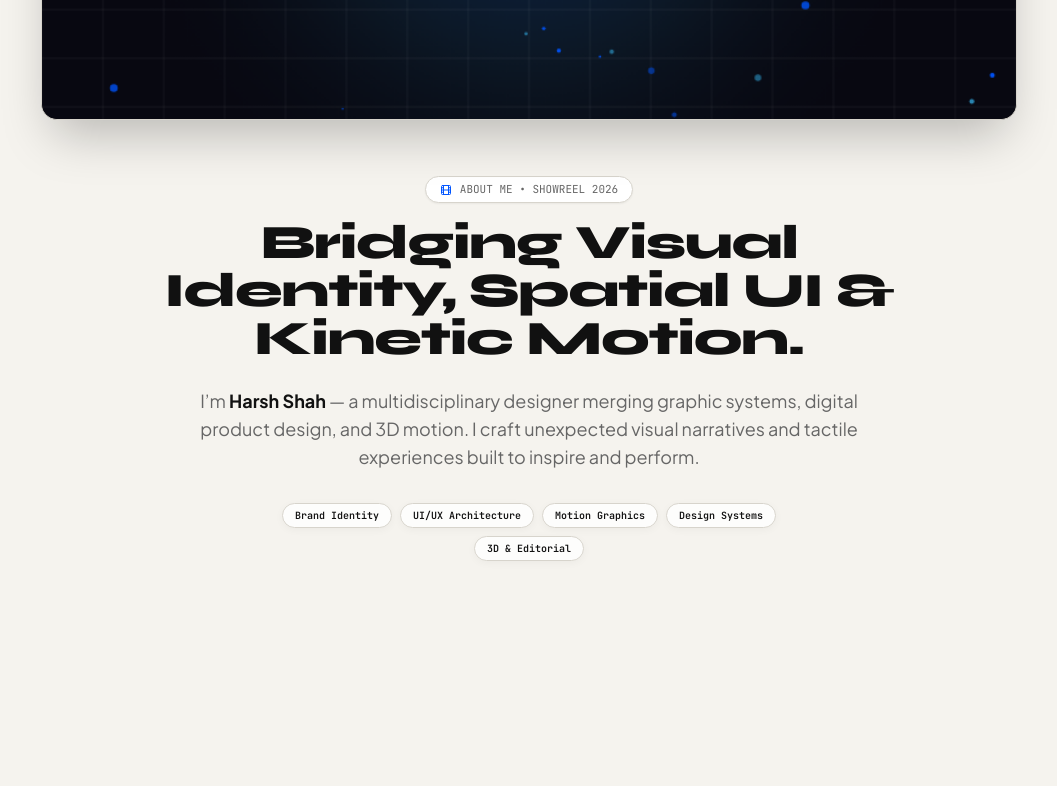
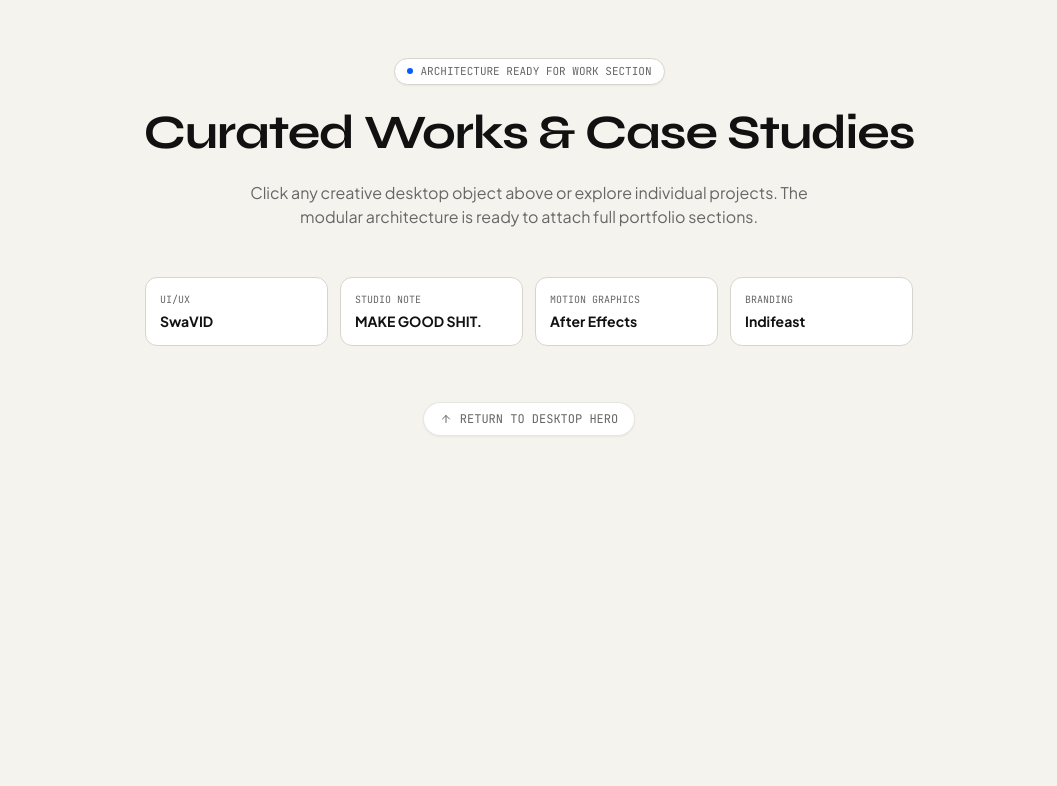
Before and after one commit to sharsh290621-glitch/Portfolio, a React (Vite) app: page / in a window 1280 px wide. Shown: the part 1380-2166 px from the top of the page, without its empty margins (111-1168 px from the left). After the commit the page ends 1928 px from the top, so only its background shows below. Built offline with nearby package versions, Linux system fonts and the light colour scheme; a web font is replaced by a local one.

Commit message:
style: video peeks into hero section, removed bottom text block, set dot grid opacity to 25%

```diff
--- a/src/App.jsx
+++ b/src/App.jsx
@@ -45,8 +45,8 @@ function PortfolioApp() {
   return (
     <div className="relative min-h-screen bg-studio-bg dark:bg-studio-bg-dark text-studio-dark dark:text-studio-light-text selection:bg-studio-blue selection:text-white transition-colors duration-300">
       {/* Continuous Global Dot Grid & Noise Texture (Flows across the entire page without partitions) */}
-      <div className="fixed inset-0 studio-grid-pattern pointer-events-none z-0" />
-      <div className="fixed inset-0 studio-noise pointer-events-none opacity-40 dark:opacity-30 z-0" />
+      <div className="fixed inset-0 studio-grid-pattern pointer-events-none opacity-25 z-0" />
+      <div className="fixed inset-0 studio-noise pointer-events-none opacity-30 dark:opacity-20 z-0" />
 
       {/* Main Page Content */}
       <div className="relative z-10">
--- a/src/components/AboutShowreelSection.jsx
+++ b/src/components/AboutShowreelSection.jsx
@@ -314,9 +314,9 @@ export default function AboutShowreelSection({ onOpenProject }) {
   return (
     <section
       id="about-showreel"
-      className="relative z-20 w-full py-16 sm:py-24 md:py-28 flex flex-col items-center justify-center select-none"
+      className="relative z-20 w-full pt-0 pb-16 sm:pb-24 -mt-24 sm:-mt-32 md:-mt-40 flex flex-col items-center justify-center select-none"
     >
-      {/* 1. Featured Showreel Video Frame (60-70% Viewport Width) */}
+      {/* 1. Featured Showreel Video Frame (60-70% Viewport Width, peeking into hero fold) */}
       <div className="w-full max-w-4xl lg:max-w-5xl px-4 sm:px-6">
         <motion.div
           ref={videoContainerRef}
@@ -475,61 +475,6 @@ export default function AboutShowreelSection({ onOpenProject }) {
           </div>
         </motion.div>
       </div>
-
-      {/* 2. Creative Headline & Short Biography Below Video */}
-      <div className="w-full max-w-4xl lg:max-w-5xl px-4 sm:px-6 pt-10 sm:pt-14 text-center">
-        {/* Creative Section Badge */}
-        <motion.div
-          initial={{ opacity: 0, y: 15 }}
-          whileInView={{ opacity: 1, y: 0 }}
-          viewport={{ once: true }}
-          transition={{ duration: 0.6 }}
-          className="inline-flex items-center gap-2 px-3.5 py-1 rounded-full bg-white dark:bg-studio-surface-dark border border-studio-border dark:border-studio-border-dark font-mono text-[11px] text-studio-muted dark:text-studio-muted-dark shadow-sm mb-4"
-        >
-          <Film size={12} className="text-studio-blue" />
-          <span>ABOUT ME • SHOWREEL 2026</span>
-        </motion.div>
-
-        {/* Creative Headline for Video */}
-        <motion.h2
-          initial={{ opacity: 0, y: 20 }}
-          whileInView={{ opacity: 1, y: 0 }}
-          viewport={{ once: true }}
-          transition={{ duration: 0.7, delay: 0.1 }}
-          className="text-2xl sm:text-3xl md:text-4xl lg:text-5xl font-display font-black tracking-tight text-studio-dark dark:text-white leading-[1.15] max-w-3xl mx-auto"
-        >
-          Bridging Visual Identity, Spatial UI &amp; Kinetic Motion.
-        </motion.h2>
-
-        {/* Short Biography Description */}
-        <motion.p
-          initial={{ opacity: 0, y: 18 }}
-          whileInView={{ opacity: 1, y: 0 }}
-          viewport={{ once: true }}
-          transition={{ duration: 0.7, delay: 0.2 }}
-          className="mt-4 sm:mt-6 text-sm sm:text-base md:text-lg text-studio-muted dark:text-studio-muted-dark font-sans leading-relaxed max-w-2xl mx-auto"
-        >
-          I’m <span className="font-bold text-studio-dark dark:text-white">Harsh Shah</span> — a multidisciplinary designer merging graphic systems, digital product design, and 3D motion. I craft unexpected visual narratives and tactile experiences built to inspire and perform.
-        </motion.p>
-
-        {/* Creative Disciplines Pills */}
-        <motion.div
-          initial={{ opacity: 0, y: 15 }}
-          whileInView={{ opacity: 1, y: 0 }}
-          viewport={{ once: true }}
-          transition={{ duration: 0.6, delay: 0.3 }}
-          className="mt-6 sm:mt-8 flex flex-wrap items-center justify-center gap-2 max-w-xl mx-auto"
-        >
-          {['Brand Identity', 'UI/UX Architecture', 'Motion Graphics', 'Design Systems', '3D & Editorial'].map((tag) => (
-            <span
-              key={tag}
-              className="px-3 py-1 rounded-full bg-white/80 dark:bg-studio-surface-dark border border-studio-border dark:border-studio-border-dark font-mono text-[10px] font-semibold text-studio-dark dark:text-white shadow-subtle"
-            >
-              {tag}
-            </span>
-          ))}
-        </motion.div>
-      </div>
     </section>
   );
 }
--- a/src/styles/index.css
+++ b/src/styles/index.css
@@ -25,16 +25,16 @@
   }
 }
 
-/* Studio Desktop Grid Pattern with clear tactile visibility in light and dark */
+/* Studio Desktop Grid Pattern at 25% tactile visibility in light and dark */
 .studio-grid-pattern {
   background-image:
-    radial-gradient(circle at 1.5px 1.5px, rgba(160, 155, 140, 0.5) 1.5px, transparent 0);
+    radial-gradient(circle at 1.5px 1.5px, rgba(160, 155, 140, 0.25) 1.5px, transparent 0);
   background-size: 28px 28px;
 }
 
 .dark .studio-grid-pattern {
   background-image:
-    radial-gradient(circle at 1.5px 1.5px, rgba(255, 255, 255, 0.2) 1.5px, transparent 0);
+    radial-gradient(circle at 1.5px 1.5px, rgba(255, 255, 255, 0.18) 1.5px, transparent 0);
 }
 
 /* Custom Fine Noise Texture Overlay */
```
